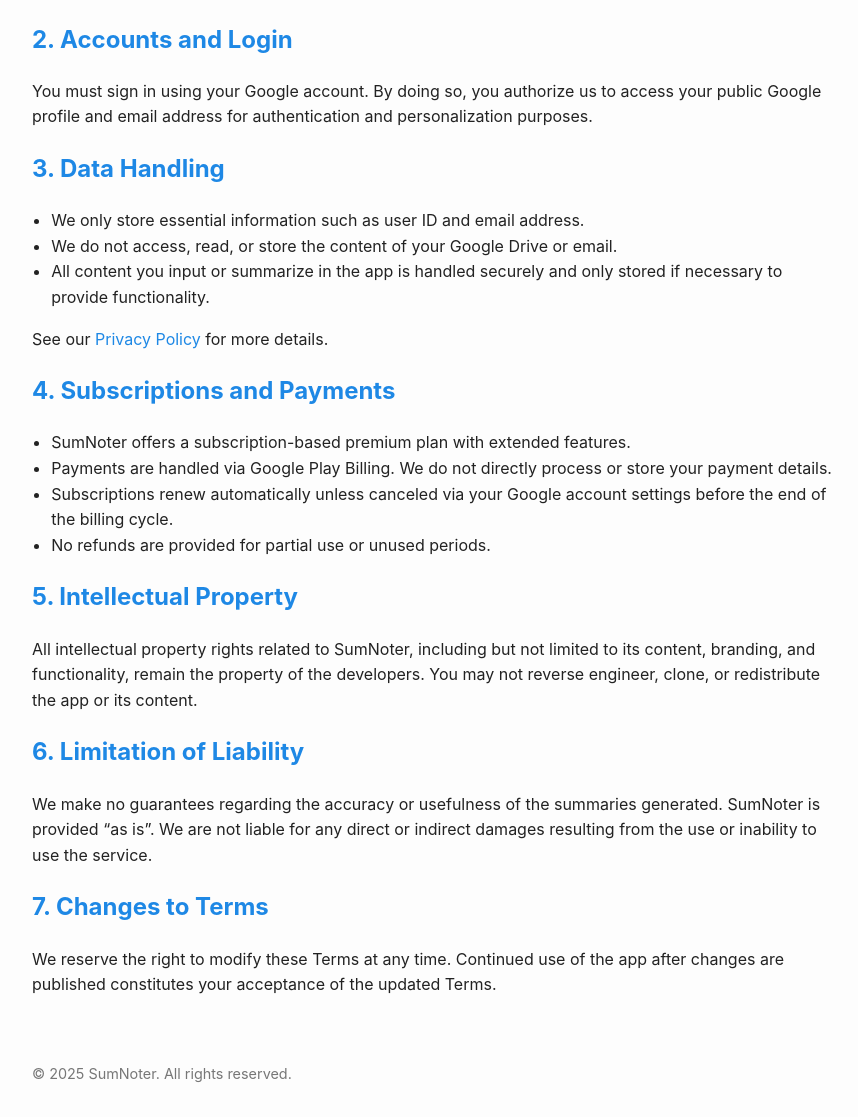
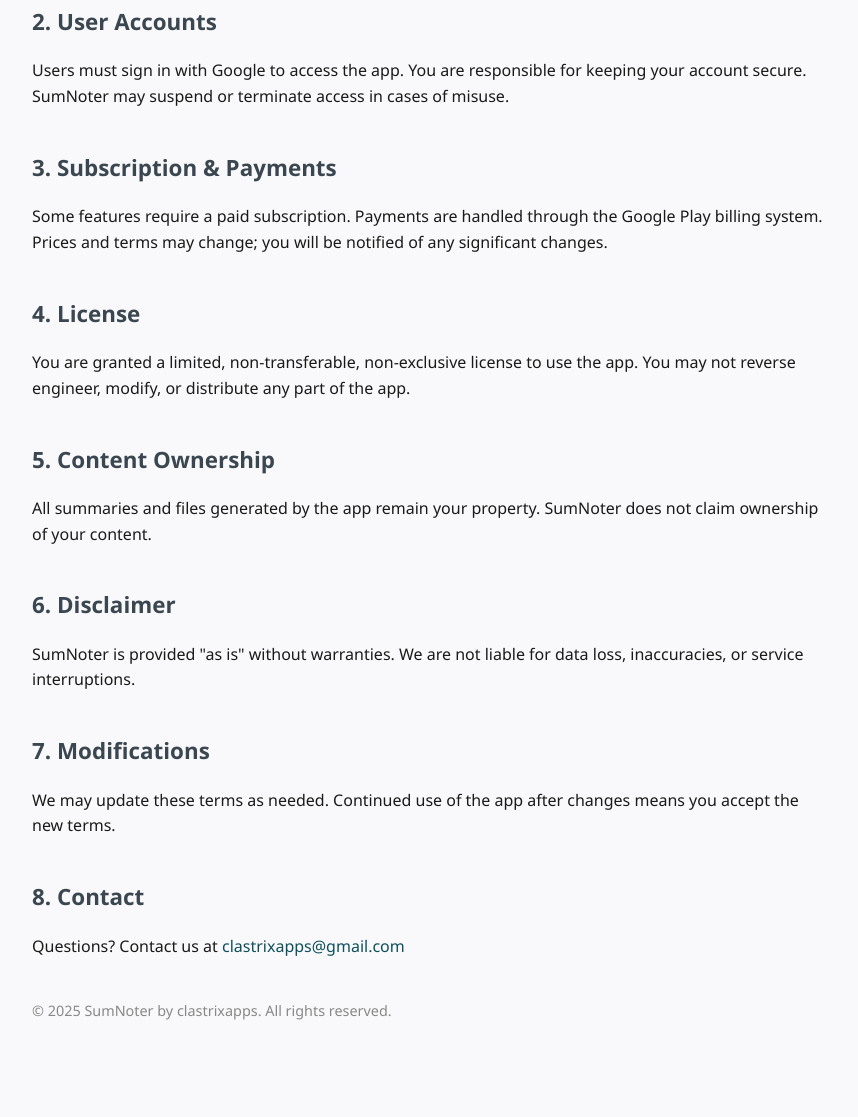
Before and after one commit to ClastrixApps/sumnoter-terms, a plain HTML site: page index.html in a window 1280 px wide. Shown: the part 322-1439 px from the top of the page, without its empty margins (208-1066 px from the left). After the commit the page ends 1384 px from the top, so only its background shows below. Drawn offline with Linux system fonts and the light colour scheme.

Commit message:
Update index.html

```diff
--- a/index.html
+++ b/index.html
@@ -2,83 +2,74 @@
 <html lang="en">
 <head>
   <meta charset="UTF-8" />
-  <meta name="viewport" content="width=device-width, initial-scale=1.0"/>
-  <title>Terms of Service – SumNoter</title>
+  <meta name="viewport" content="width=device-width, initial-scale=1.0" />
+  <title>Terms of Service | SumNoter</title>
   <style>
     body {
-      font-family: -apple-system, BlinkMacSystemFont, "Segoe UI", Roboto, Oxygen, Ubuntu, sans-serif;
-      background-color: #fdfdfd;
-      color: #222;
+      font-family: 'Segoe UI', sans-serif;
+      background: #f9f9fb;
+      color: #1a1a1a;
+      max-width: 800px;
+      margin: 40px auto;
+      padding: 0 20px;
       line-height: 1.6;
-      padding: 2rem;
-      max-width: 800px;
-      margin: 0 auto;
     }
-
-    h1, h2 {
-      color: #1e88e5;
+    h1 {
+      font-size: 2.2em;
+      color: #0E4F5B;
+      margin-bottom: 0.5em;
     }
-
+    h2 {
+      font-size: 1.4em;
+      margin-top: 1.8em;
+      color: #3B4750;
+    }
     a {
-      color: #1e88e5;
+      color: #0E4F5B;
       text-decoration: none;
     }
-
     a:hover {
       text-decoration: underline;
     }
-
-    ul {
-      padding-left: 1.2rem;
-    }
-
-    .footer {
-      margin-top: 4rem;
-      font-size: 0.9rem;
-      color: #777;
+    footer {
+      margin-top: 40px;
+      font-size: 0.9em;
+      color: #888;
     }
   </style>
 </head>
 <body>
+
   <h1>Terms of Service</h1>
-  <p>Last updated: July 2025</p>
+  <p><strong>Effective Date:</strong> July 21, 2025</p>
 
-  <p>By using the SumNoter app, you agree to the following terms and conditions:</p>
+  <h2>1. Acceptance of Terms</h2>
+  <p>By using the SumNoter mobile app, you agree to be bound by these Terms of Service and our Privacy Policy. If you do not agree, do not use the app.</p>
 
-  <h2>1. Use of Service</h2>
-  <p>SumNoter is provided for personal, academic, or professional summarization purposes. Misuse, automated scraping, or any form of abuse is prohibited.</p>
+  <h2>2. User Accounts</h2>
+  <p>Users must sign in with Google to access the app. You are responsible for keeping your account secure. SumNoter may suspend or terminate access in cases of misuse.</p>
 
-  <h2>2. Accounts and Login</h2>
-  <p>You must sign in using your Google account. By doing so, you authorize us to access your public Google profile and email address for authentication and personalization purposes.</p>
+  <h2>3. Subscription & Payments</h2>
+  <p>Some features require a paid subscription. Payments are handled through the Google Play billing system. Prices and terms may change; you will be notified of any significant changes.</p>
 
-  <h2>3. Data Handling</h2>
-  <ul>
-    <li>We only store essential information such as user ID and email address.</li>
-    <li>We do not access, read, or store the content of your Google Drive or email.</li>
-    <li>All content you input or summarize in the app is handled securely and only stored if necessary to provide functionality.</li>
-  </ul>
+  <h2>4. License</h2>
+  <p>You are granted a limited, non-transferable, non-exclusive license to use the app. You may not reverse engineer, modify, or distribute any part of the app.</p>
 
-  <p>See our <a href="https://yourdomain.com/privacy">Privacy Policy</a> for more details.</p>
+  <h2>5. Content Ownership</h2>
+  <p>All summaries and files generated by the app remain your property. SumNoter does not claim ownership of your content.</p>
 
-  <h2>4. Subscriptions and Payments</h2>
-  <ul>
-    <li>SumNoter offers a subscription-based premium plan with extended features.</li>
-    <li>Payments are handled via Google Play Billing. We do not directly process or store your payment details.</li>
-    <li>Subscriptions renew automatically unless canceled via your Google account settings before the end of the billing cycle.</li>
-    <li>No refunds are provided for partial use or unused periods.</li>
-  </ul>
+  <h2>6. Disclaimer</h2>
+  <p>SumNoter is provided "as is" without warranties. We are not liable for data loss, inaccuracies, or service interruptions.</p>
 
-  <h2>5. Intellectual Property</h2>
-  <p>All intellectual property rights related to SumNoter, including but not limited to its content, branding, and functionality, remain the property of the developers. You may not reverse engineer, clone, or redistribute the app or its content.</p>
+  <h2>7. Modifications</h2>
+  <p>We may update these terms as needed. Continued use of the app after changes means you accept the new terms.</p>
 
-  <h2>6. Limitation of Liability</h2>
-  <p>We make no guarantees regarding the accuracy or usefulness of the summaries generated. SumNoter is provided “as is”. We are not liable for any direct or indirect damages resulting from the use or inability to use the service.</p>
+  <h2>8. Contact</h2>
+  <p>Questions? Contact us at <a href="mailto:clastrixapps@gmail.com">clastrixapps@gmail.com</a></p>
 
-  <h2>7. Changes to Terms</h2>
-  <p>We reserve the right to modify these Terms at any time. Continued use of the app after changes are published constitutes your acceptance of the updated Terms.</p>
+  <footer>
+    &copy; 2025 SumNoter by clastrixapps. All rights reserved.
+  </footer>
 
-  <div class="footer">
-    &copy; 2025 SumNoter. All rights reserved.
-  </div>
 </body>
 </html>
```
